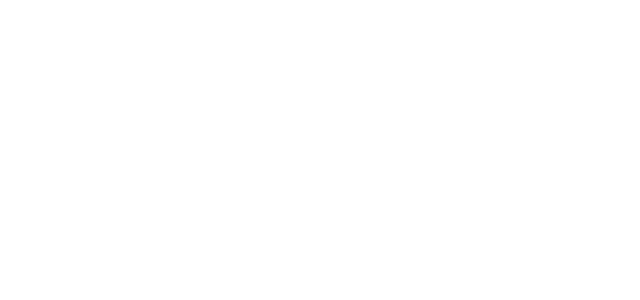
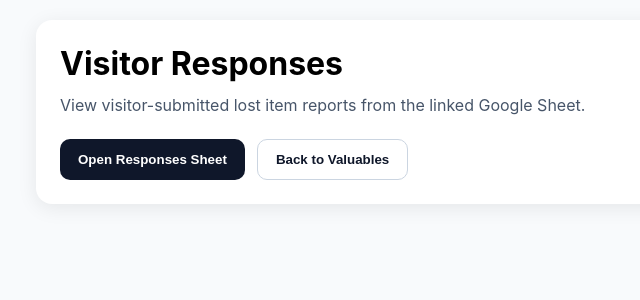
Before and after one commit to SanaFardousi/Design, a React (Create React App) app in the folder MrNadhif_app/MrNadhif-frontend/: page /visitor-responses in a window 1280 px wide. Before the commit this address had no page. Shown: the top 300 px of the page, without its empty margins (154-794 px from the left). Built offline with nearby package versions, Linux system fonts and the light colour scheme.

Commit message:
Added extra screen

```diff
--- a/MrNadhif_app/MrNadhif-frontend/src/App.js
+++ b/MrNadhif_app/MrNadhif-frontend/src/App.js
@@ -7,6 +7,8 @@
 import ScheduleScreen from './screens/Schedulescreen';
 import ValuablesScreen from './screens/Valuablesscreen';
 import SettingsScreen from './screens/Settingsscreen';
+import VisitorResponsesPage from './screens/VisitorResponsesPage';
+
 import './App.css';
 
 function App() {
@@ -20,9 +22,9 @@
         <Route path="/schedule" element={<ScheduleScreen />} />
         <Route path="/valuables" element={<ValuablesScreen />} />
         <Route path="/settings" element={<SettingsScreen />} />
+        <Route path="/visitor-responses" element={<VisitorResponsesPage />} />
       </Routes>
     </Router>
   );
 }
-
 export default App;
--- a/MrNadhif_app/MrNadhif-frontend/src/screens/Valuablesscreen.js
+++ b/MrNadhif_app/MrNadhif-frontend/src/screens/Valuablesscreen.js
@@ -174,7 +174,33 @@
       </div>
 
       <div className="val-section">
-        <div className="val-section-title">Valuable Items</div>
+        <div
+          style={{
+            display: 'flex',
+            justifyContent: 'space-between',
+            alignItems: 'center',
+            gap: '12px',
+            marginBottom: '16px',
+            flexWrap: 'wrap'
+          }}
+        >
+          <div className="val-section-title">Valuable Items</div>
+
+          <button
+            onClick={() => navigate('/visitor-responses')}
+            style={{
+              padding: '10px 16px',
+              borderRadius: '10px',
+              border: 'none',
+              backgroundColor: '#0f172a',
+              color: '#ffffff',
+              cursor: 'pointer',
+              fontWeight: '600'
+            }}
+          >
+            View Visitor Reports
+          </button>
+        </div>
 
         {loading && (
           <div className="val-state-card">
--- /dev/null
+++ b/MrNadhif_app/MrNadhif-frontend/src/screens/VisitorResponsesPage.js
@@ -0,0 +1,66 @@
+import React from 'react';
+import { useNavigate } from 'react-router-dom';
+
+function VisitorResponsesPage() {
+  const navigate = useNavigate();
+
+  return (
+    <div style={{ padding: '20px', minHeight: '100vh', backgroundColor: '#f8fafc' }}>
+      <div
+        style={{
+          maxWidth: '900px',
+          margin: '0 auto',
+          backgroundColor: '#ffffff',
+          borderRadius: '16px',
+          padding: '24px',
+          boxShadow: '0 4px 20px rgba(0,0,0,0.08)'
+        }}
+      >
+        <h1 style={{ marginTop: 0, marginBottom: '12px' }}>Visitor Responses</h1>
+
+        <p style={{ color: '#475569', marginBottom: '24px' }}>
+          View visitor-submitted lost item reports from the linked Google Sheet.
+        </p>
+
+        <div style={{ display: 'flex', gap: '12px', flexWrap: 'wrap' }}>
+          <button
+            onClick={() =>
+              window.open(
+                'https://docs.google.com/spreadsheets/d/1Oky068WoEHMlzx-lo_U_0rqXoJVXY_DHHWMSAffludY/edit?gid=21380433#gid=21380433',
+                '_blank'
+              )
+            }
+            style={{
+              padding: '12px 18px',
+              borderRadius: '10px',
+              border: 'none',
+              backgroundColor: '#0f172a',
+              color: '#ffffff',
+              cursor: 'pointer',
+              fontWeight: '600'
+            }}
+          >
+            Open Responses Sheet
+          </button>
+
+          <button
+            onClick={() => navigate('/valuables')}
+            style={{
+              padding: '12px 18px',
+              borderRadius: '10px',
+              border: '1px solid #cbd5e1',
+              backgroundColor: '#ffffff',
+              color: '#0f172a',
+              cursor: 'pointer',
+              fontWeight: '600'
+            }}
+          >
+            Back to Valuables
+          </button>
+        </div>
+      </div>
+    </div>
+  );
+}
+
+export default VisitorResponsesPage;
```
Also changed, not shown: 2 other files (tests, documents, lock files or other folders).
